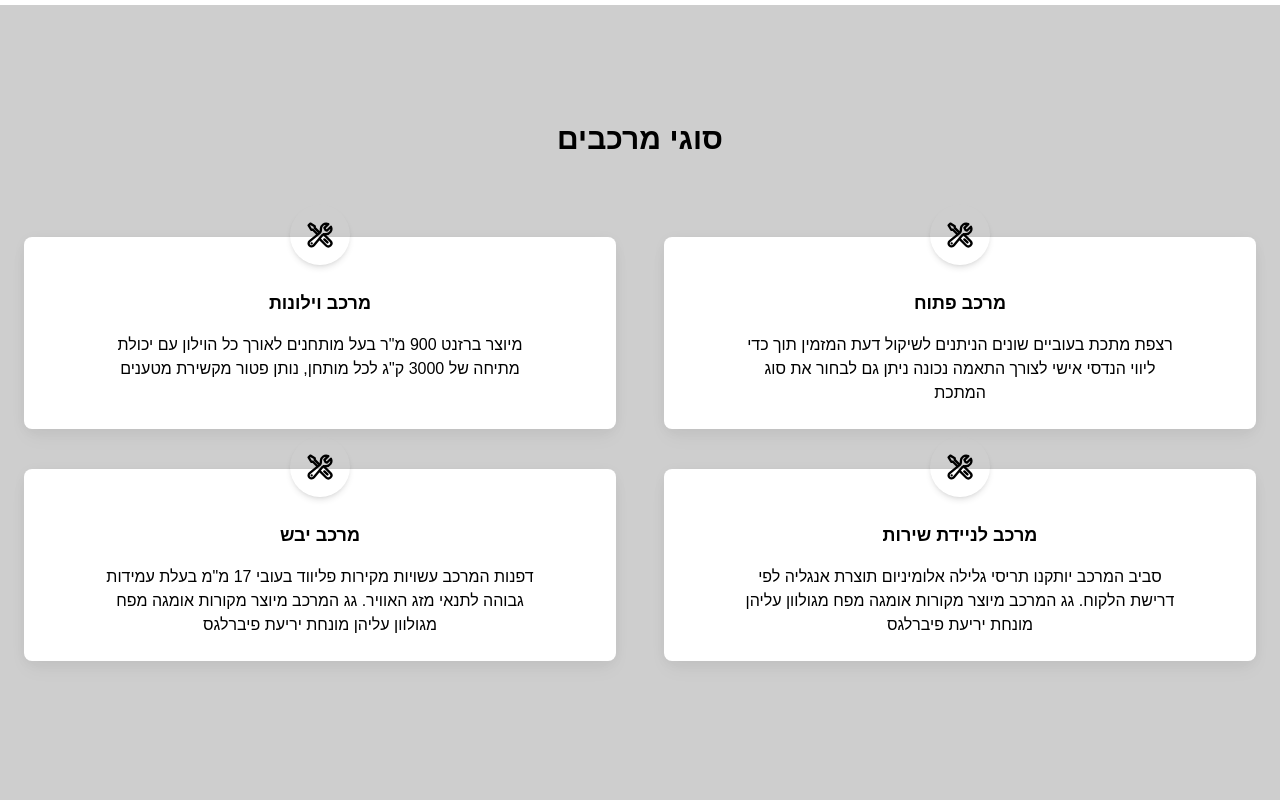
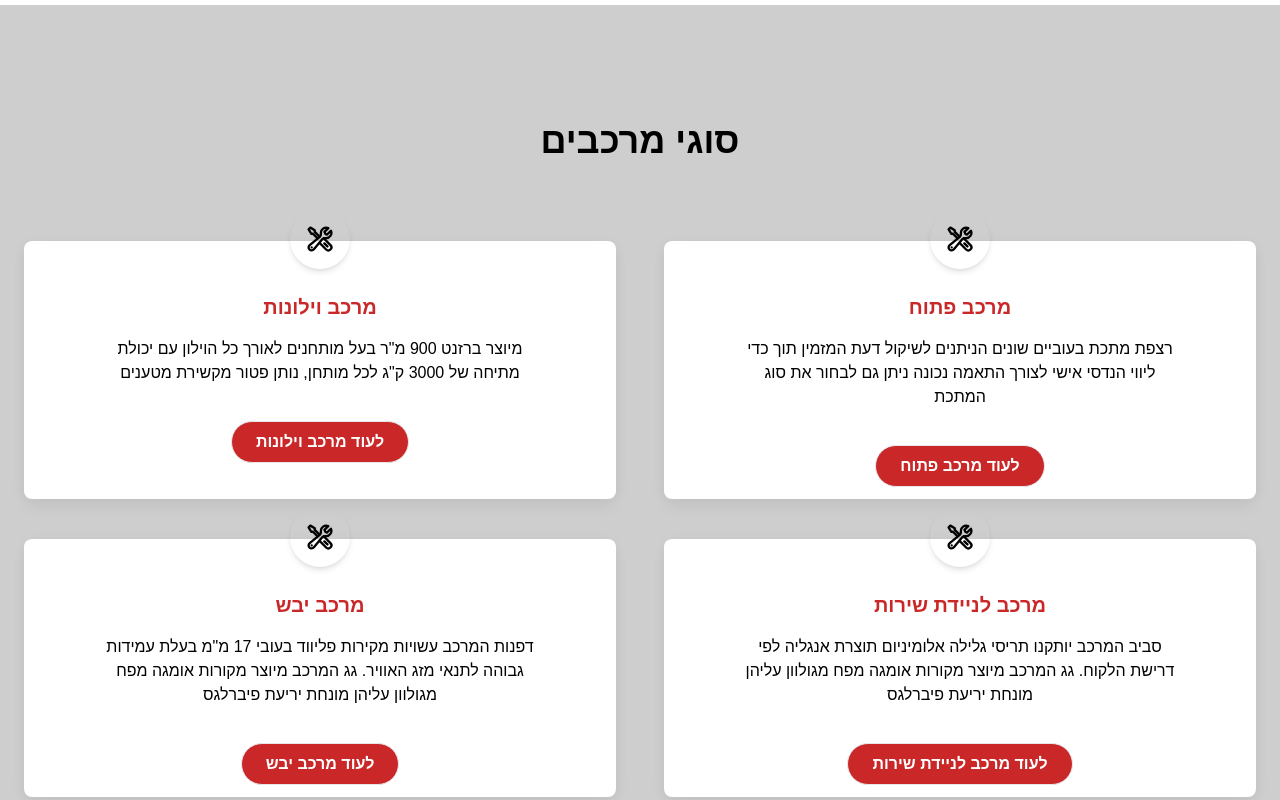
Before and after one commit to DorTeri/Ifrah, a Next.js app: page / in a window 1280 px wide. Shown: the part 1160-1960 px from the top of the page. Built offline with nearby package versions, Linux system fonts and the light colour scheme.

Commit message:
Fixed button

```diff
--- a/components/Features.tsx
+++ b/components/Features.tsx
@@ -4,14 +4,16 @@ import Image from "next/image"
 import { useInView } from "react-intersection-observer";
 import { motion, useAnimation } from "framer-motion";
 import { useEffect } from "react";
+import { useRouter } from "next/navigation";
 
 const Features = () => {
+
 
   return (
     <section className="bg-[#bdbdbdbb] py-5">
       <div className="container my-24 mx-auto md:px-6">
         <section className="max-container mb-32 text-center">
-          <h2 className="mb-20 text-3xl font-bold">סוגי מרכבים</h2>
+          <h2 className="mb-20 text-4xl font-bold">סוגי מרכבים</h2>
 
           <div className="grid lg:grid-cols-2 lg:gap-x-12">
             {FEATURES.map((feature, idx) => (
@@ -40,6 +42,7 @@ type FeatureItemProps = {
 
 const FeatureItem = ({ title, icon, description }: FeatureItemProps) => {
 
+  const router = useRouter()
   const controls = useAnimation();
   const [ref, inView] = useInView();
 
@@ -72,11 +75,22 @@ const FeatureItem = ({ title, icon, description }: FeatureItemProps) => {
           </div>
         </div>
         <div className="p-6 px-20">
-          <h5 className="mb-4 text-lg font-semibold">{title}</h5>
+          <h5 className="mb-4 text-xl font-semibold text-[#ca2828]">{title}</h5>
           <p>
             {description}
           </p>
         </div>
+        <div className="flex justify-center py-3">
+          <button type='button'
+            onClick={() => router.push('/gallery')}
+            className={`flexCenter gap-3 rounded-full border btn_red hover:!bg-white hover:!text-[#ca2828]
+                transition-all duration-300`}>
+            <label className='bold-16 whitespace-nowrap cursor-pointer'>לעוד {title}</label>
+          </button>
+        </div>
+
+      </div>
+      <div>
       </div>
     </motion.div>
   )
--- a/components/Guide.tsx
+++ b/components/Guide.tsx
@@ -1,7 +1,12 @@
+'use client'
 import Image from "next/image"
 import Button from "./Button"
+import { useRouter } from "next/navigation"
 
 const Guide = () => {
+
+  const router = useRouter()
+
   return (
     <section className="flexCenter flex-col">
       <div className="padding-container max-container w-full pt-12 pb-24">
@@ -13,11 +18,12 @@ const Guide = () => {
           </p>
 
           <div className="m-auto">
-            <Button
-              type="button"
-              title="על החברה"
-              variant="btn_red"
-            />
+            <button type='button'
+              onClick={() => router.push('/about')}
+              className={`flexCenter gap-3 rounded-full border btn_red hover:!bg-white hover:!text-[#ca2828]
+                transition-all duration-300`}>
+              <label className='bold-16 whitespace-nowrap cursor-pointer'>על החברה</label>
+            </button>
           </div>
 
         </div>
```
